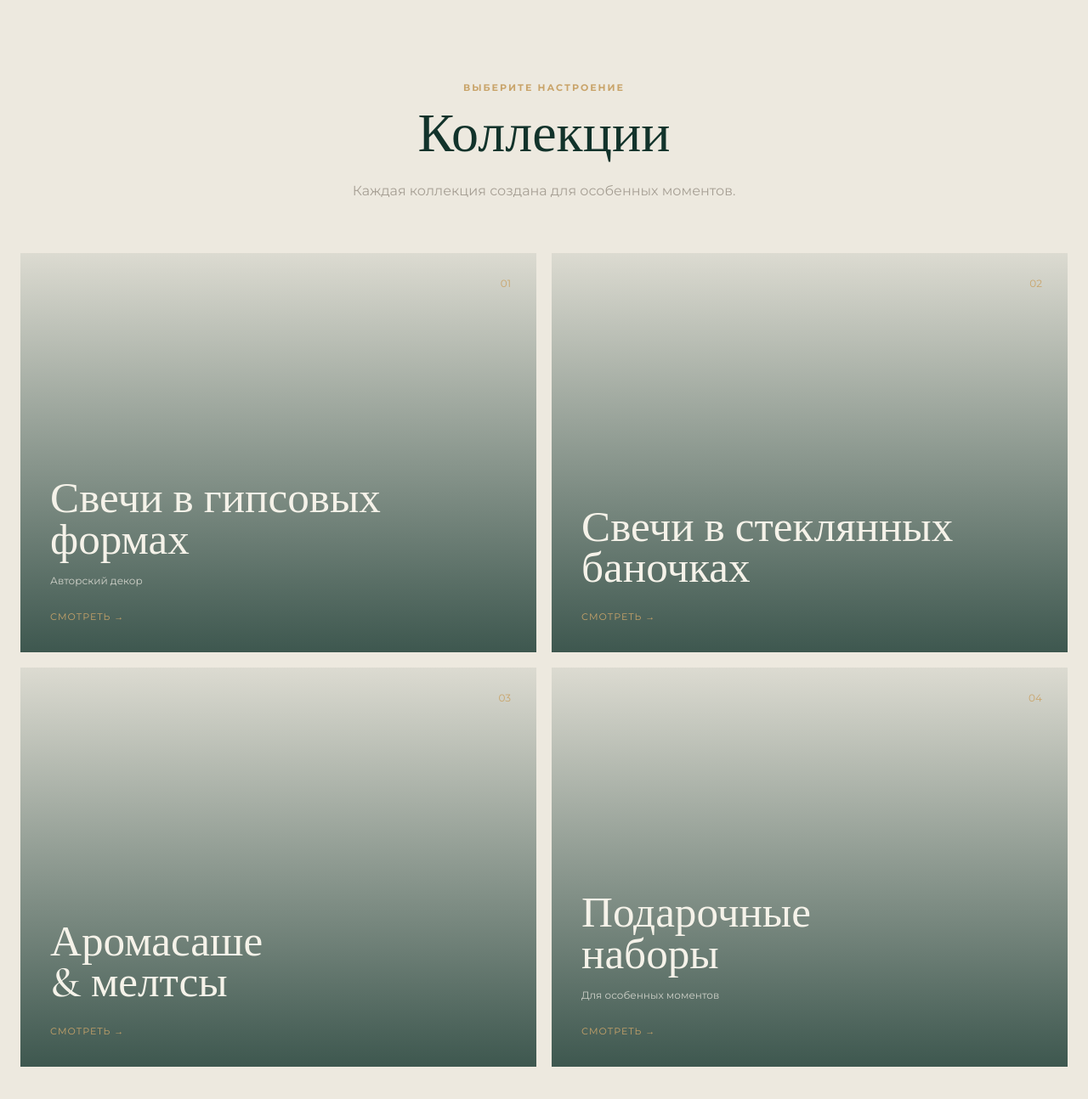
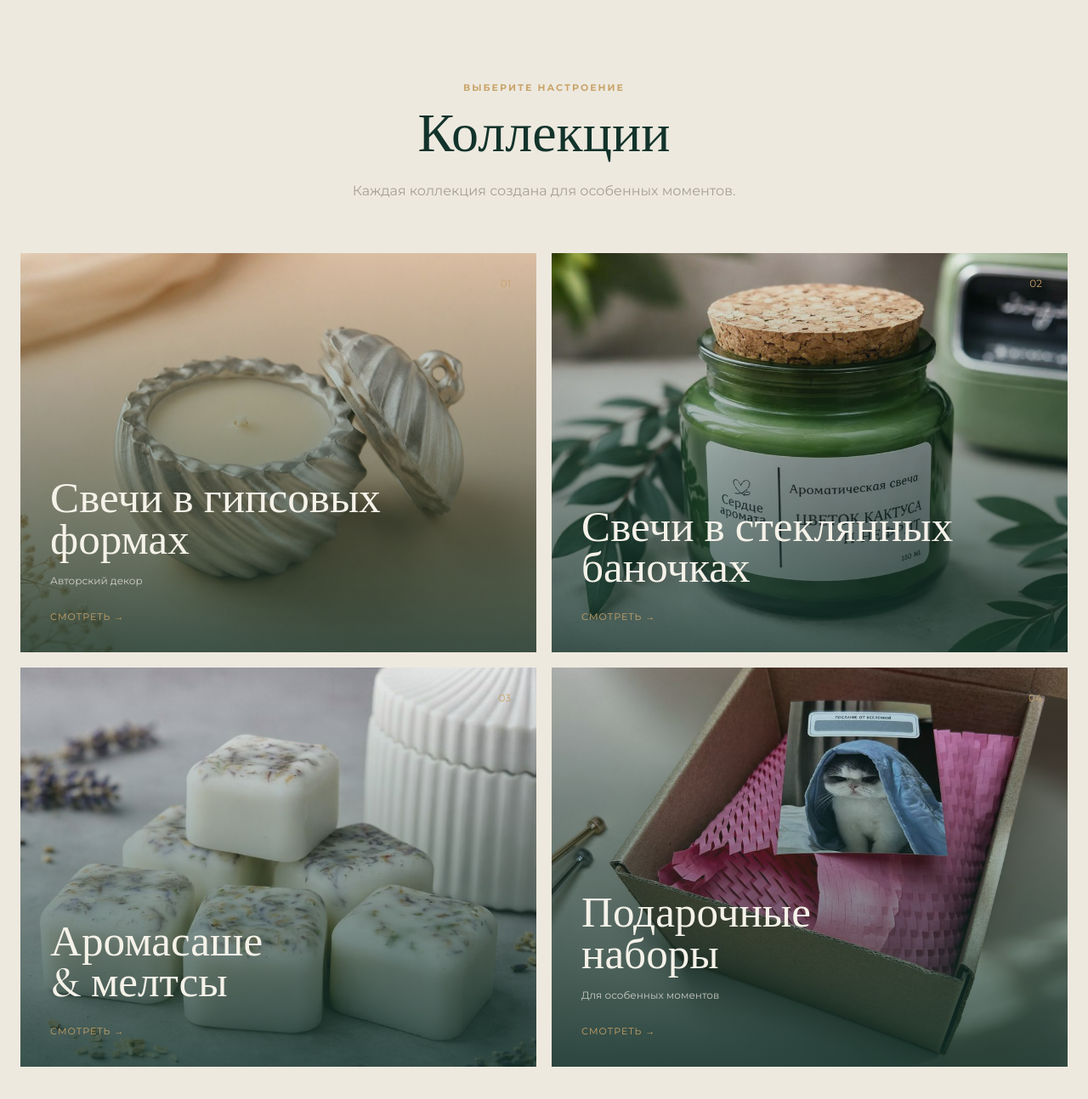
Before and after one commit to Viktor1495/heart-fragrance, a plain HTML site: page index.html in a window 1280 px wide. Shown: the part 1402-2696 px from the top of the page at 85% size. Drawn offline with nearby package versions, Linux system fonts and the light colour scheme.

Commit message:
Update style.css

```diff
--- a/css/style.css
+++ b/css/style.css
@@ -688,22 +688,22 @@ p {
 
 .collection-plaster {
     background-image:
-        url(./photo/photo_2026-09-05_11-04-47.jpg);
+        url(../photo/photo_2026-09-05_11-04-47.jpg);
 }
 
 .collection-glass {
     background-image:
-        url(./photo/photo_2026-09-05_11-05-09.jpg);
+        url(../photo/photo_2026-09-05_11-05-09.jpg);
 }
 
 .collection-sachet {
     background-image:
-        url(./photo/photo_2026-09-05_11-05-21.jpg);
+        url(../photo/photo_2026-09-05_11-05-21.jpg);
 }
 
 .collection-gift {
     background-image:
-        url(./photo/photo_2026-09-05_11-05-30.jpg);
+        url(../photo/photo_2026-09-05_11-05-30.jpg);
 }
 
 .collection-overlay {
```
